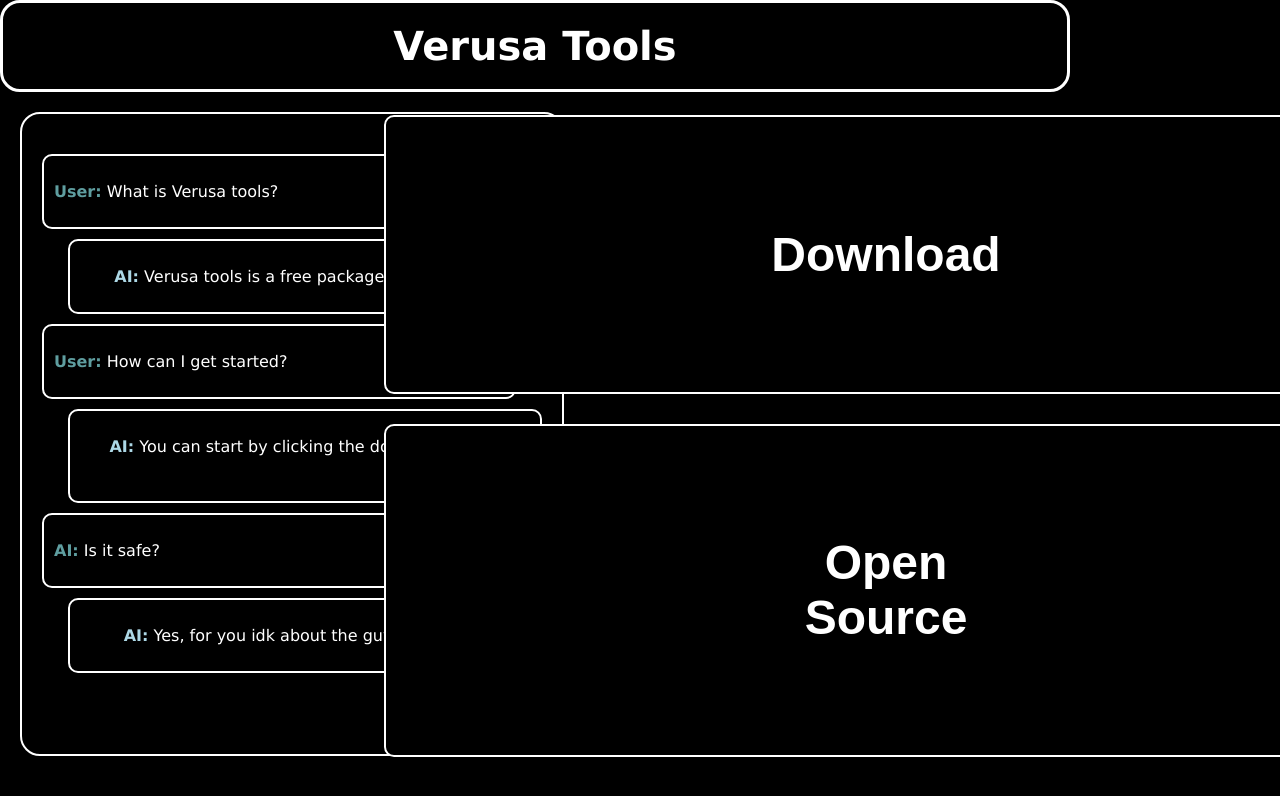
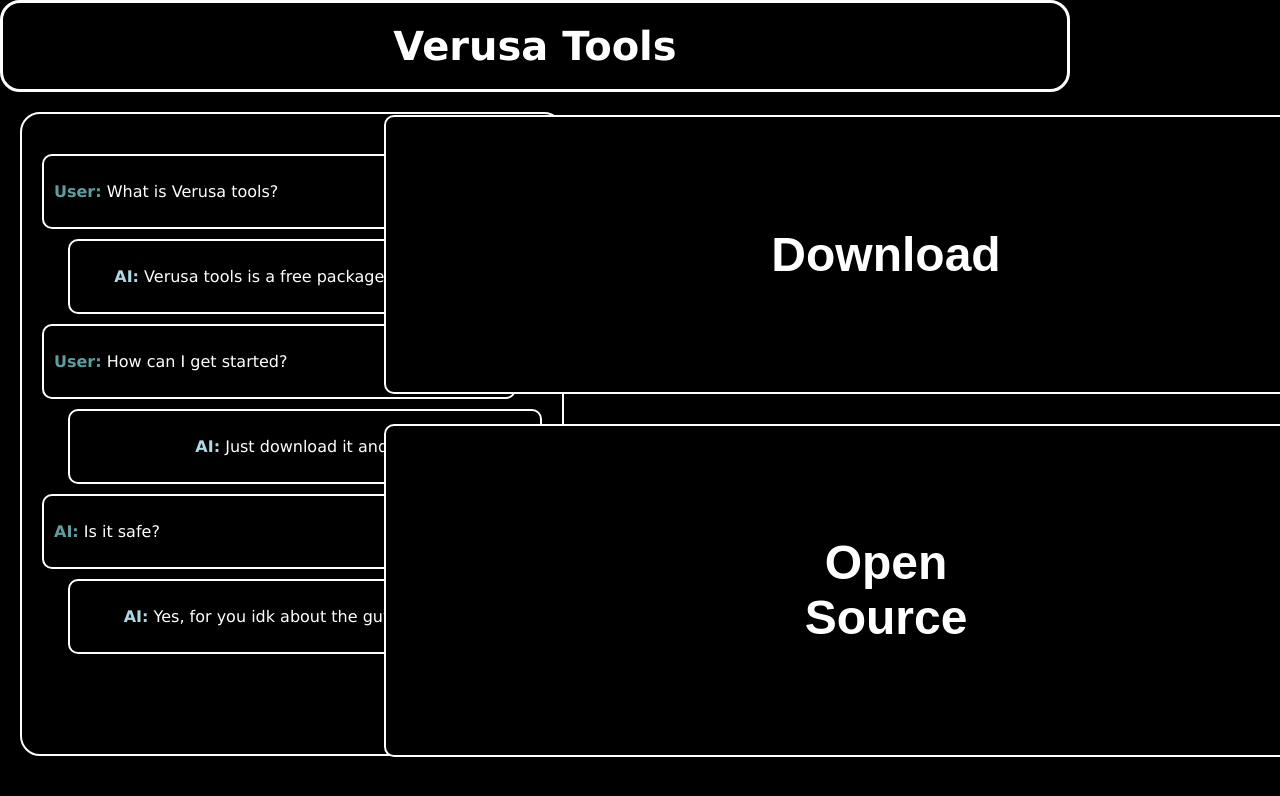
Before and after one commit to Host1999/Verusa, a plain HTML site: page index.html in a window 1280 px wide. Shown: the top 796 px of the page. Drawn offline with Linux system fonts and the light colour scheme.

Commit message:
Update index.html

```diff
--- a/index.html
+++ b/index.html
@@ -23,7 +23,7 @@
                 <p><strong>User:</strong> How can I get started?</p>
             </div>
             <div class="message answer">
-                <p><strong>AI:</strong> You can start by clicking the download button on the right!</p>
+                <p><strong>AI:</strong> Just download it and use as you want!</p>
             </div>
             <div class="message question">
                 <p><strong>AI:</strong> Is it safe?</p>
```
